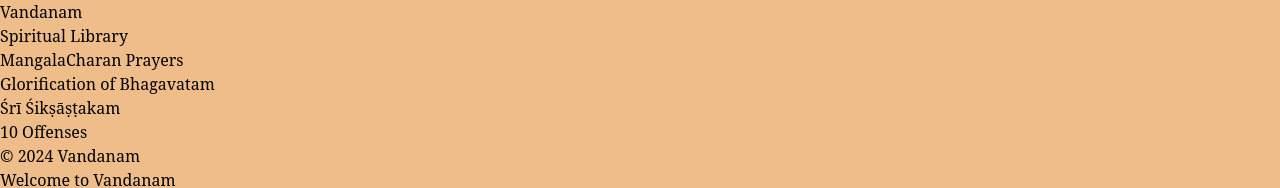
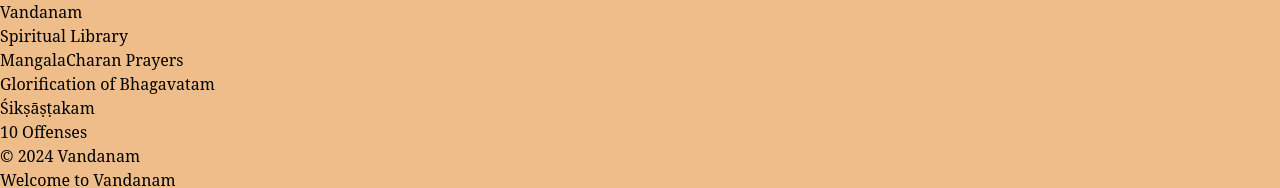
Before and after one commit to Dhiraj-Pote/Vandanam, a Next.js app: page / in a window 1280 px wide. Shown: the top 188 px of the page. Built offline with nearby package versions, Linux system fonts and the light colour scheme.

Commit message:
post netlify push3

```diff
--- a/src/components/Sidebar.tsx
+++ b/src/components/Sidebar.tsx
@@ -3,7 +3,7 @@
 const menuItems = [
   { id: 'mangalacaran', label: 'MangalaCharan Prayers' },
   { id: 'bhagavatam', label: 'Glorification of Bhagavatam' },
-  { id: 'siksastakam', label: 'Śrī Śikṣāṣṭakam' },
+  { id: 'siksastakam', label: 'Śikṣāṣṭakam' },
   { id: 'offenses', label: '10 Offenses' }
 ];
 
```
